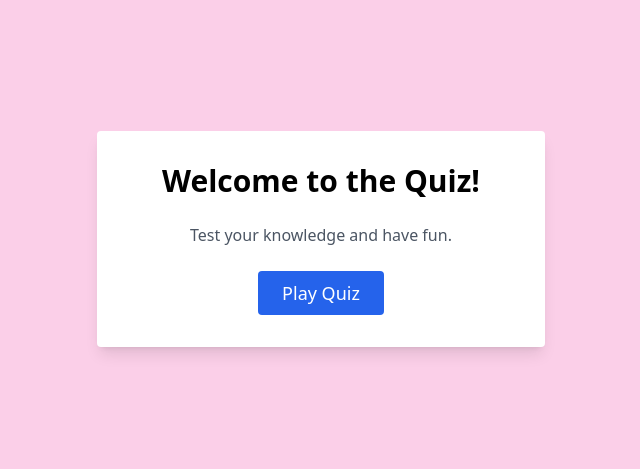
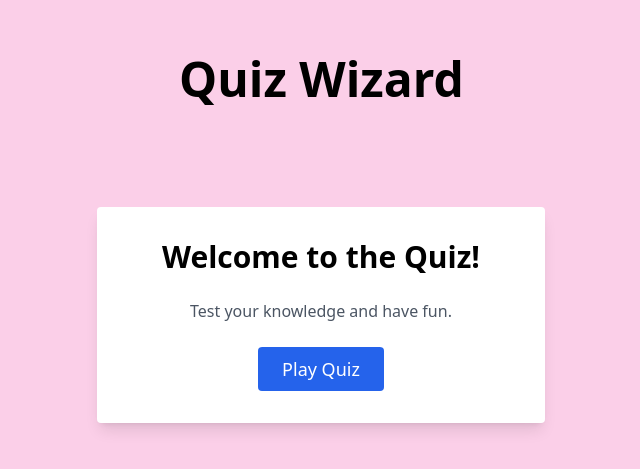
Before and after one commit to DevikaS1/REACTTRAINING, a plain HTML site: page Quiz App/index.html in a window 1280 px wide. Shown: the part 161-630 px from the top of the page, without its empty margins (319-959 px from the left). Drawn offline with nearby package versions, Linux system fonts and the light colour scheme.

Commit message:
Animation added

```diff
--- a/Quiz App/index.html
+++ b/Quiz App/index.html
@@ -11,9 +11,9 @@
 
 
 </head>
-<body class="bg-pink-200 flex items-center justify-center min-h-screen">
+<body class="bg-pink-200 flex flex-col items-center justify-center min-h-screen space-y-6">
 
-
+   <h2 class="text-5xl font-bold animate-ping mb-20">Quiz Wizard</h2>
    <div id="welcome-screen" class="bg-white p-8 rounded shadow-lg w-full max-w-md text-center">
     <h1 class="text-3xl font-bold mb-6">Welcome to the Quiz!</h1>
     <p class="mb-6 text-gray-600">Test your knowledge and have fun.</p>
```
